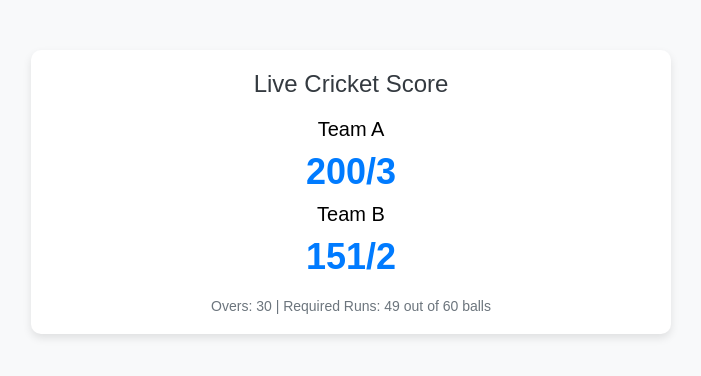
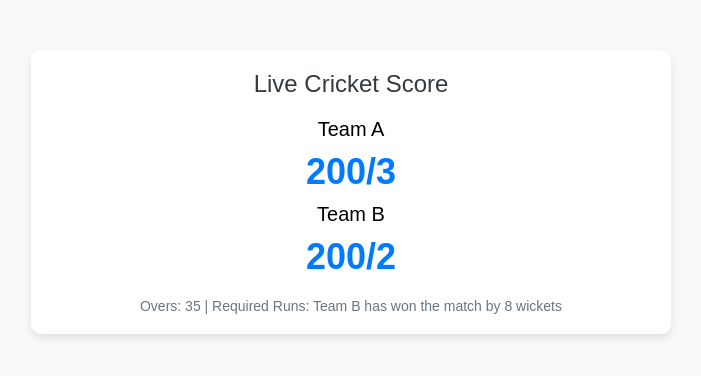
Before and after one commit to nsatwik/sece-scoreboard, a plain HTML site: page index.html in a window 1280 px wide. Shown: the whole page, without its empty margins (289-990 px from the left). Drawn offline with Linux system fonts and the light colour scheme.

Commit message:
Update index.html

```diff
--- a/index.html
+++ b/index.html
@@ -48,8 +48,8 @@
         <div class="team">Team A</div>
         <div class="score">200/3</div>
         <div class="team">Team B</div>
-        <div class="score">151/2</div>
-        <div class="details">Overs: 30 | Required Runs: 49 out of 60 balls </div>
+        <div class="score">200/2</div>
+        <div class="details">Overs: 35 | Required Runs: Team B has won the match by 8 wickets </div>
     </div>
 </body>
 </html>
```
